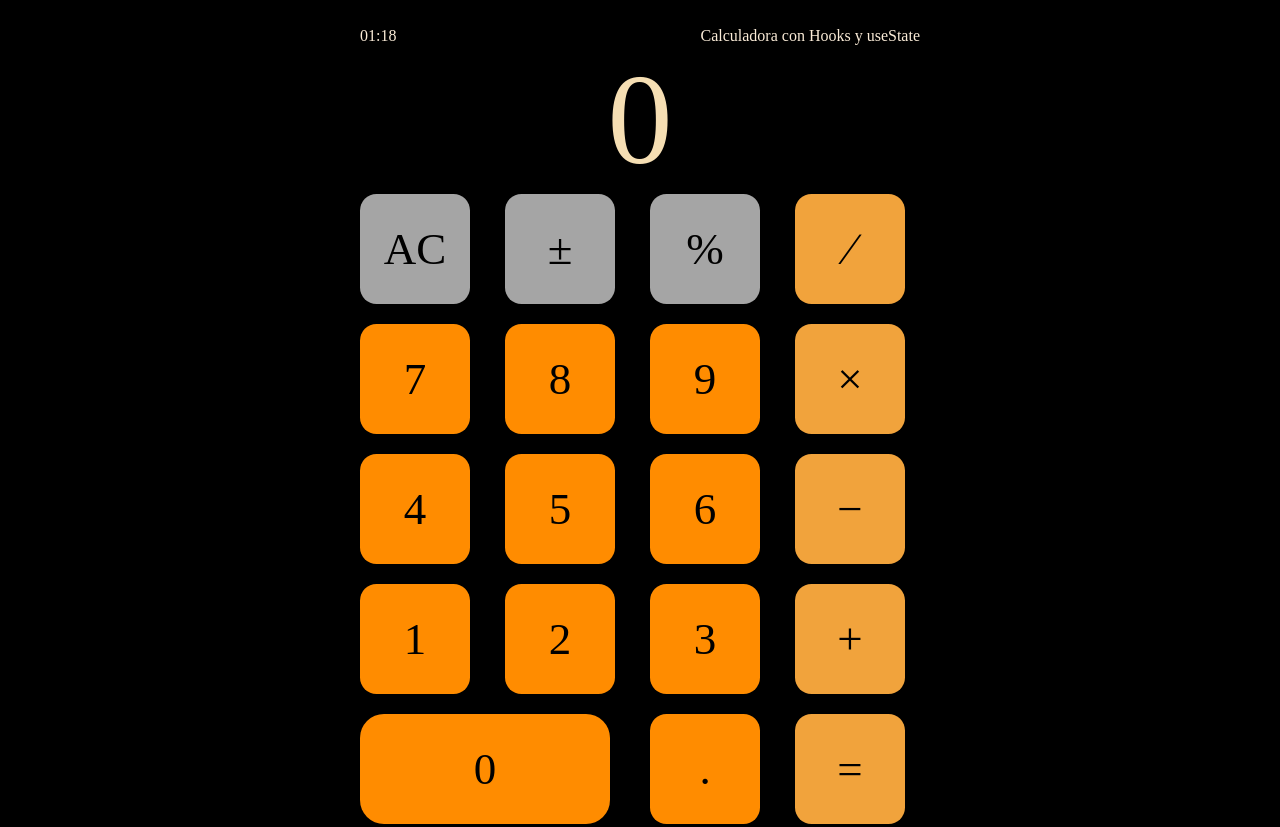
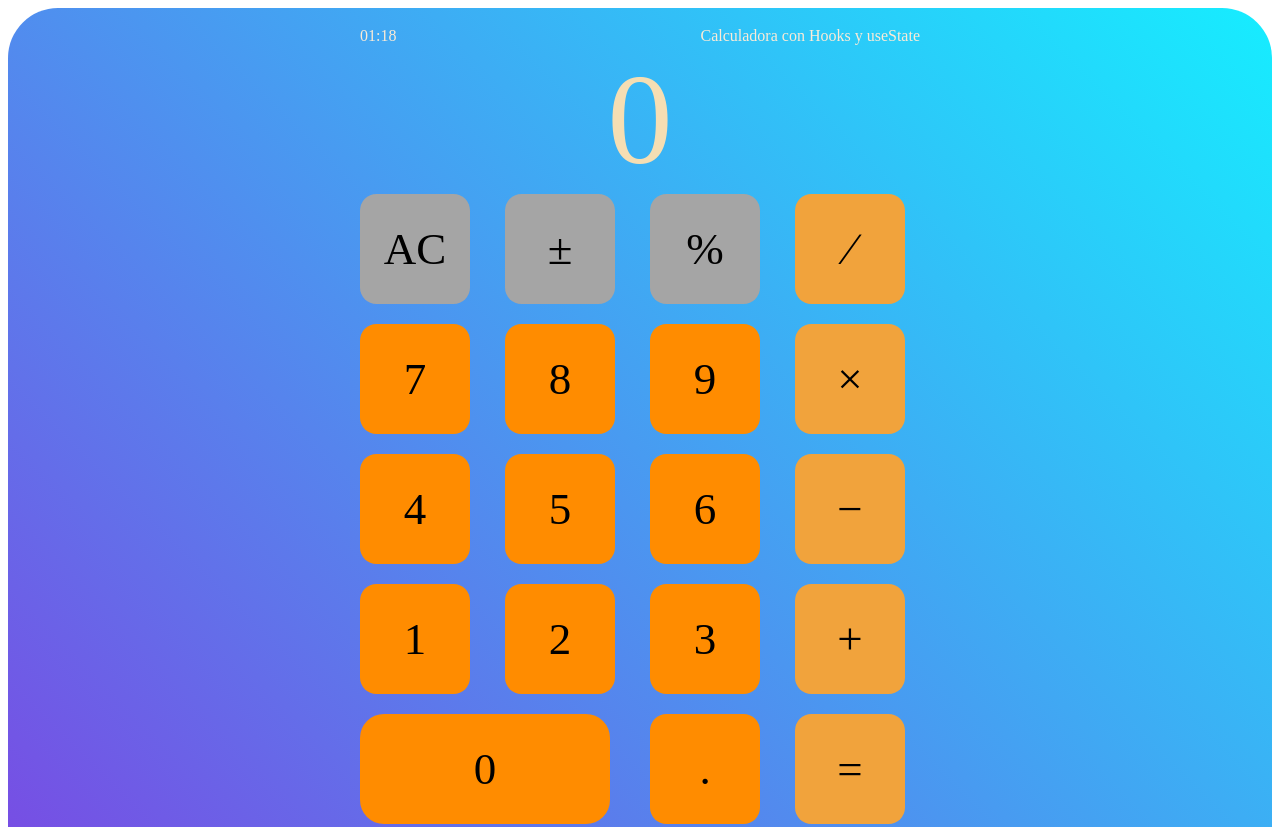
Before and after one commit to davidlondonor/calculator-react-hook, a React app: page / in a window 1280 px wide. Shown: the top 827 px of the page. Built offline with nearby package versions, Linux system fonts and the light colour scheme.

Commit message:
save this calculator

```diff
--- a/src/components/app/App.css
+++ b/src/components/app/App.css
@@ -1,9 +1,13 @@
 * {
-  background-color: black;
+  background-color: transparent;
 }
 
 .App {
-  background-color: rgb(0, 0, 0);
+  background: #16edff;
+  background: -webkit-linear-gradient(top right, #16edff, #8b2dde);
+  background: -moz-linear-gradient(top right, #16edff, #8b2dde);
+  background: linear-gradient(to bottom left, #16edff, #8b2dde);
+  /* background-color: rgb(0, 0, 0); */
   /* width: 35rem; */
   height: 76.125rem;
   counter-reset: #fff;
@@ -21,18 +25,20 @@
   display: flex;
   justify-content: space-between;
   align-items: center;
+  background-color: transparent;
 }
 .display {
   width: 100%;
   font-size: 8.125rem;
   margin-bottom: 0rem;
-
+  background-color: transparent;
   font-weight: 18.75rem;
   text-align: center;
   color: wheat;
 }
 .buttons {
   display: grid;
+  background-color: transparent;
   width: 35rem;
   margin: 0 auto;
   grid-gap: 1.25rem;
```
